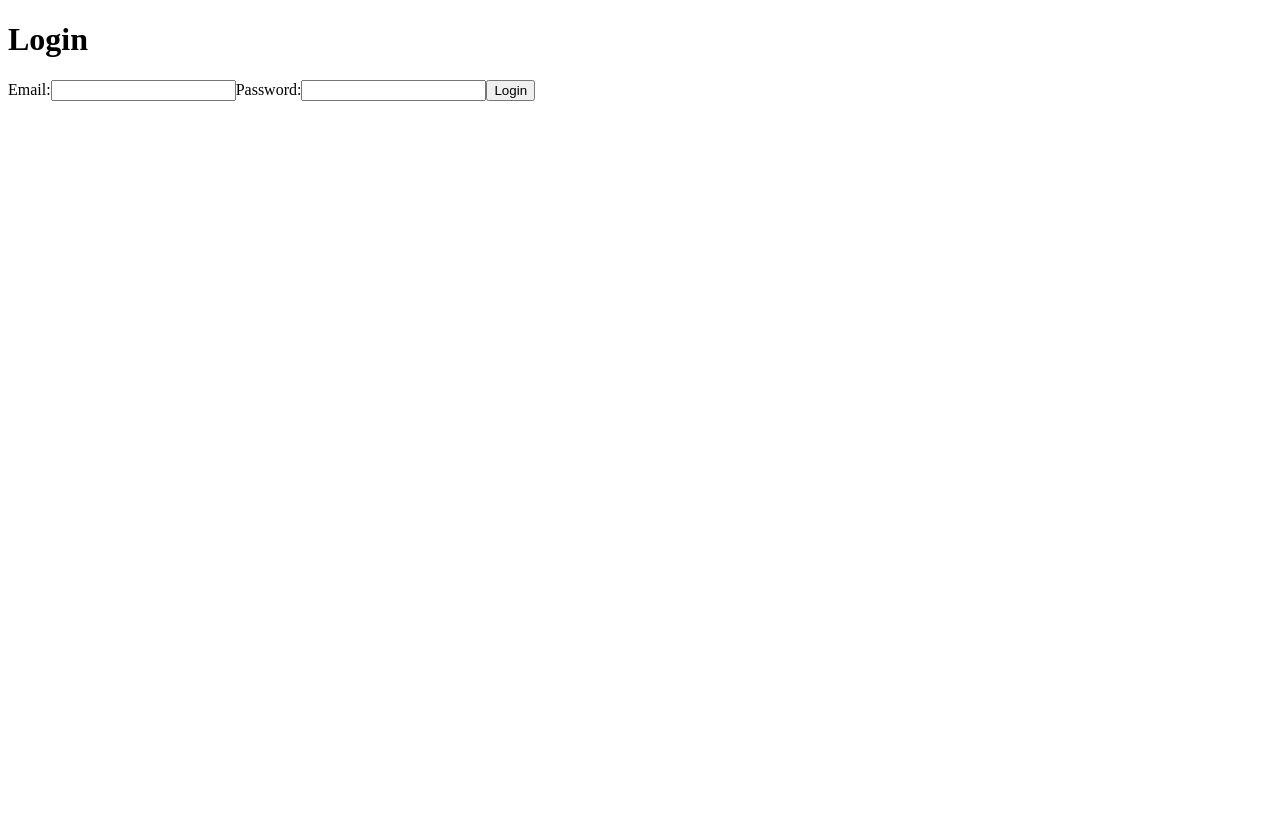
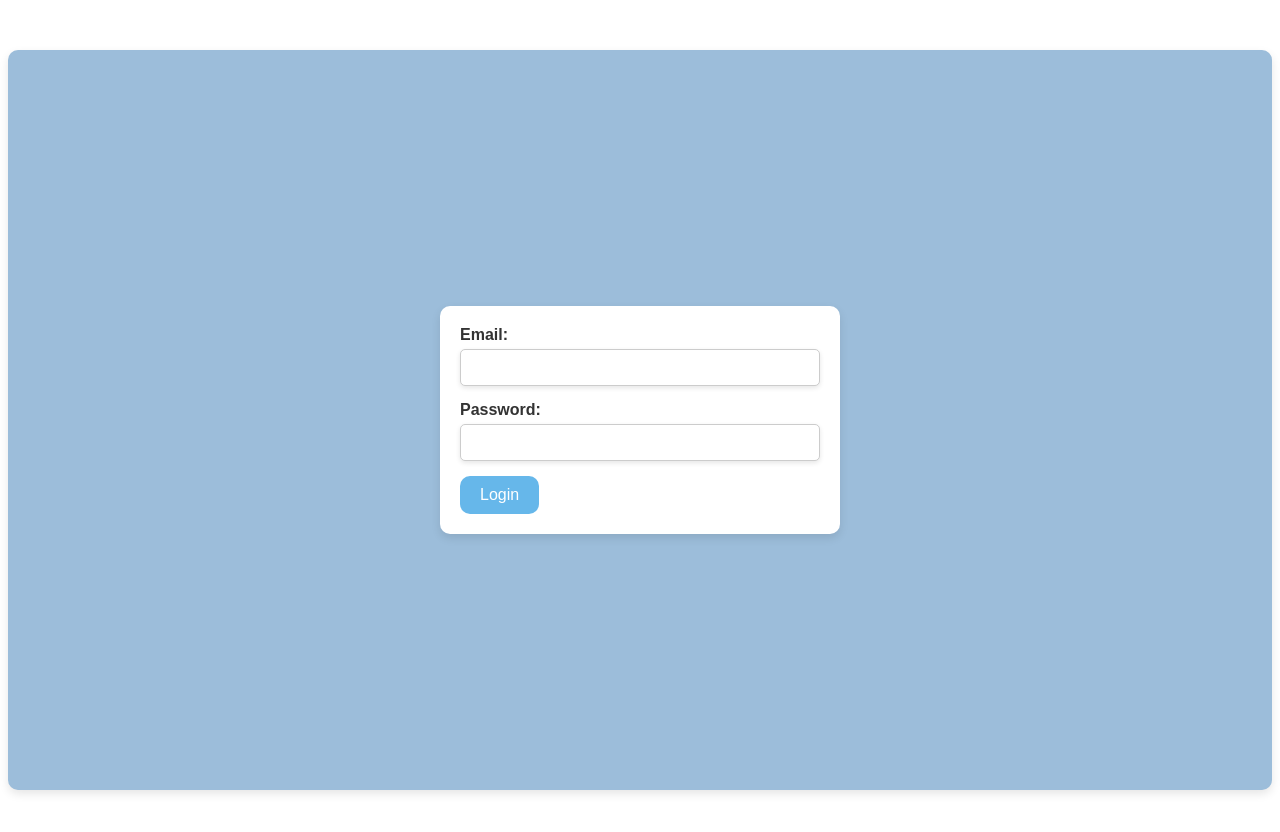
Before and after one commit to bradygiacopelli/2830-forum, a React (Create React App) app in the folder client/: page /login in a window 1280 px wide. Shown: the top 832 px of the page. Before the commit the page ends 800 px from the top, so only its background shows below. Built offline with nearby package versions, Linux system fonts and the light colour scheme.

Commit message:
Various CSS improvments to the Home and Login Pages. Files will be placed into files in the next commit.

```diff
--- a/client/src/components/LoginForm.js
+++ b/client/src/components/LoginForm.js
@@ -24,9 +24,7 @@ const LoginForm = () => {
     };
 
     return (
-        <div>
-            <h1>Login</h1>
-            <form onSubmit={handleSubmit}>
+        <form className="login-form" onSubmit={handleSubmit}>
             <label>Email:</label>
             <input
                 type="email"
@@ -41,9 +39,10 @@ const LoginForm = () => {
                 onChange={(e) => setPassword(e.target.value)}
                 required
             />
-                <button type="submit">Login</button>
+            <button type="submit" className="login-button">
+                Login
+            </button>
         </form>
-        </div>
     );
 };
 
--- a/client/src/pages/HP_Styling.css
+++ b/client/src/pages/HP_Styling.css
@@ -1,10 +1,15 @@
 .home-page {
     text-align: center;
-    margin-top: 50px;
-    background-color: #9cbdda; /* Light blue background */
+    margin: 50px auto;
+    background-color: #9cbdda;
     padding: 20px;
     border-radius: 10px;
     box-shadow: 0px 4px 10px rgba(0, 0, 0, 0.1);
+    font-family: 'Arial', sans-serif;
+    min-height: calc(100vh - 100px);
+    display: flex;
+    flex-direction: column;
+    justify-content: center;
 }
 
 .homepage-button {
@@ -22,3 +27,17 @@
     background-color: #0056b3;
     transform: scale(1.1);
 }
+
+.or-text {
+    font-size: 16px;
+    color: #333;
+    font-weight: bold;
+}
+
+.button-container {
+    display: flex;
+    align-items: center;
+    justify-content: center;
+    gap: 10px;
+    margin-top: 20px;
+}
--- a/client/src/pages/HomePage.js
+++ b/client/src/pages/HomePage.js
@@ -5,20 +5,21 @@ import "./HP_Styling.css";
 function HomePage() {
     return (
         <div className="home-page">
-            <h1>Welcome to ScrollSpace!</h1>
-            <p>This is the home page of your forum app.</p>
+        <h1>Welcome to ScrollSpace!</h1>
+        <p>This is the home page of your forum app.</p>
+
+
+        <div className="button-container">
             <Link to="/login">
-            <button className="homepage-button">
-                    Login
-                </button>
+                <button className="homepage-button">Login</button>
             </Link>
+            <span className="or-text">or</span>
             <Link to="/signup">
-            <button className="homepage-button">
-                    Sign Up
-                </button>
+                <button className="homepage-button">Sign Up</button>
             </Link>
         </div>
-    );
+    </div>
+);
 }
 
 export default HomePage;
--- a/client/src/pages/LoginPage.js
+++ b/client/src/pages/LoginPage.js
@@ -1,9 +1,10 @@
 import React from 'react';
 import LoginForm from '../components/LoginForm';
+import './Login_Styling.css';
 
 const LoginPage = () => {
     return (
-        <div>
+        <div className="login-page">
             <LoginForm />
         </div>
     );
--- /dev/null
+++ b/client/src/pages/Login_Styling.css
@@ -0,0 +1,70 @@
+.login-page {
+    text-align: center;
+    margin: 50px auto;
+    background-color: #9cbdda;
+    padding: 20px;
+    border-radius: 10px;
+    box-shadow: 0px 4px 10px rgba(0, 0, 0, 0.1);
+    font-family: 'Arial', sans-serif;
+    min-height: calc(100vh - 100px);
+    display: flex;
+    flex-direction: column;
+    justify-content: center;
+    align-items: center;
+}
+
+.login-form {
+    background-color: white;
+    padding: 20px;
+    border-radius: 10px;
+    box-shadow: 0px 4px 10px rgba(0, 0, 0, 0.1);
+    display: inline-block;
+    text-align: left;
+    max-width: 400px;
+    width: 100%;
+    box-sizing: border-box;
+
+}
+
+/* Labels and Inputs */
+.login-form label {
+    display: block;
+    font-weight: bold;
+    color: #333;
+    margin-bottom: 5px;
+}
+
+.login-form input {
+    width: 100%;
+    padding: 10px;
+    margin-bottom: 15px;
+    border: 1px solid #ccc;
+    border-radius: 5px;
+    box-shadow: 0px 2px 5px rgba(0, 0, 0, 0.1);
+    transition: transform 0.1s ease, border-color 0.3s ease;
+    box-sizing: border-box;
+
+}
+
+.login-form input:focus {
+    border-color: #66b7ea;
+    outline: none;
+    transform: scale(1.02);
+}
+
+/* Button Styling */
+.login-button {
+    padding: 10px 20px;
+    font-size: 16px;
+    border-radius: 10px;
+    border: none;
+    background-color: #66b7ea;
+    color: white;
+    cursor: pointer;
+    transition: transform 0.1s ease, background-color 0.1s ease;
+}
+
+.login-button:hover {
+    background-color: #0056b3;
+    transform: scale(1.1);
+}
```
Also changed, not shown: client/src/pages/Signup_Styling.css (added). Lines whose indentation alone changed are shown as unchanged.
